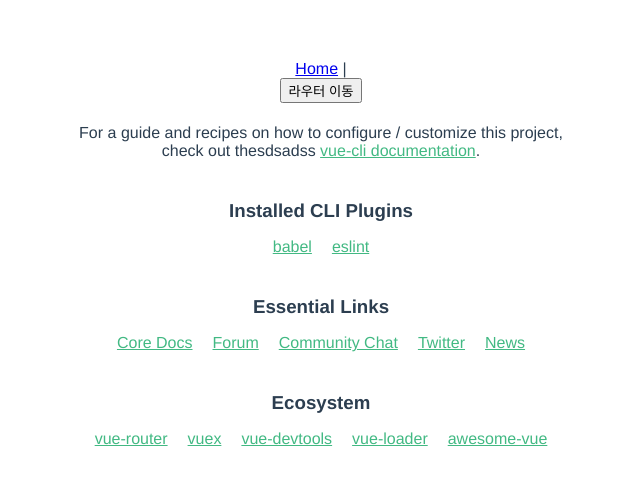
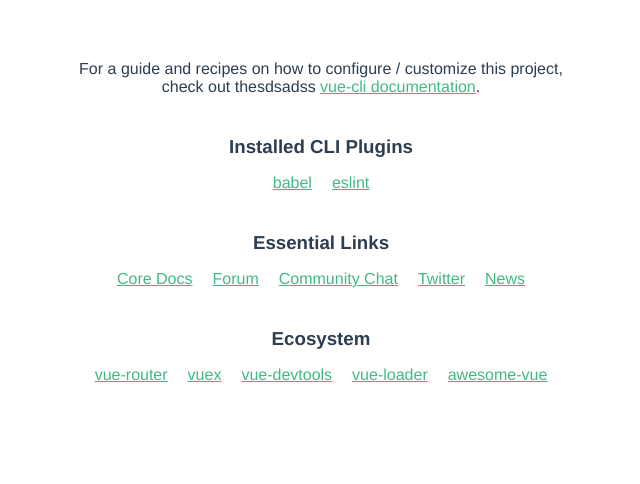
Before and after one commit to eorjs37/vue-login-jest, a Vue app: page / in a window 1280 px wide. Shown: the top 484 px of the page, without its empty margins (319-959 px from the left). Built offline with nearby package versions, Linux system fonts and the light colour scheme.

Commit message:
submit 체크

```diff
--- a/src/App.vue
+++ b/src/App.vue
@@ -1,6 +1,4 @@
 <template>
-  <nav><router-link to="/">Home</router-link> |</nav>
-  <button @click="pushRouter()">라우터 이동</button>
   <router-view />
 </template>
 
--- a/src/components/LoginView.vue
+++ b/src/components/LoginView.vue
@@ -4,7 +4,7 @@
       <legend>로그인</legend>
       ID : <input type="text" id="id" v-model="form.id" /> PW : <input type="password" id="password" v-model="form.pw" />
 
-      <button type="submit" @click="submit">로그인</button>
+      <button type="submit">로그인</button>
     </fieldset>
   </form>
 </template>
@@ -49,12 +49,9 @@
         });
     };
 
-    const loginApi = () => {};
-
     return {
       form,
       submit,
-      loginApi,
     };
   },
 };
```
